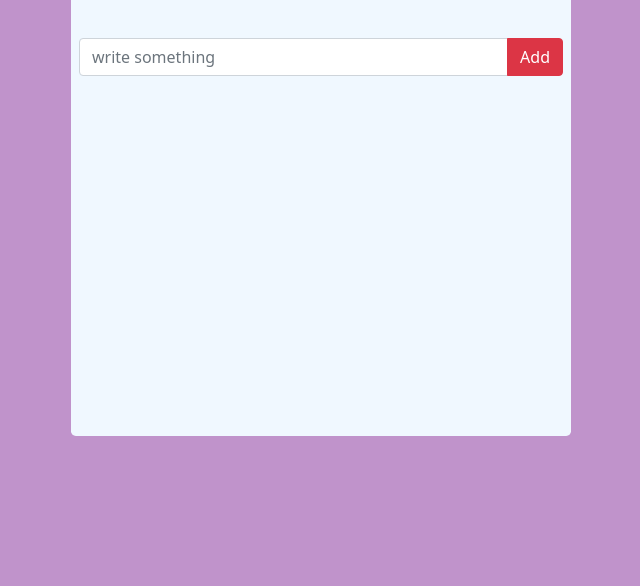
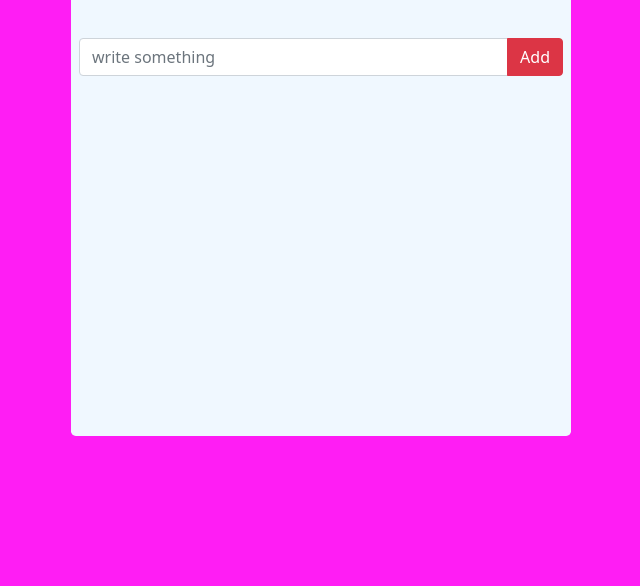
Before and after one commit to Murendhan/todo, a plain HTML site: page index.html in a window 1280 px wide. Shown: the part 214-800 px from the top of the page, without its empty margins (319-959 px from the left). Drawn offline with nearby package versions, Linux system fonts and the light colour scheme.

Commit message:
css is updated

```diff
--- a/style.css
+++ b/style.css
@@ -1,7 +1,7 @@
 .container1{
     height: 100vh;
     width: 100%;
-    background-color: rgb(192, 147, 203);
+    background-color: rgb(255, 29, 244);
     display: flex;
     justify-content: center;
     align-items: center;
@@ -10,6 +10,7 @@
     width: 500px;
     height: 500px;
     background-color:aliceblue ;
+    overflow: auto;
 }
 ul li{
     position: relative;
@@ -22,6 +23,7 @@ ul li{
 }
 #list-container{
     padding: 20px;
+
 }
 span{
     position: absolute;
```
Also changed, not shown: index.html (+3 -1 lines).
